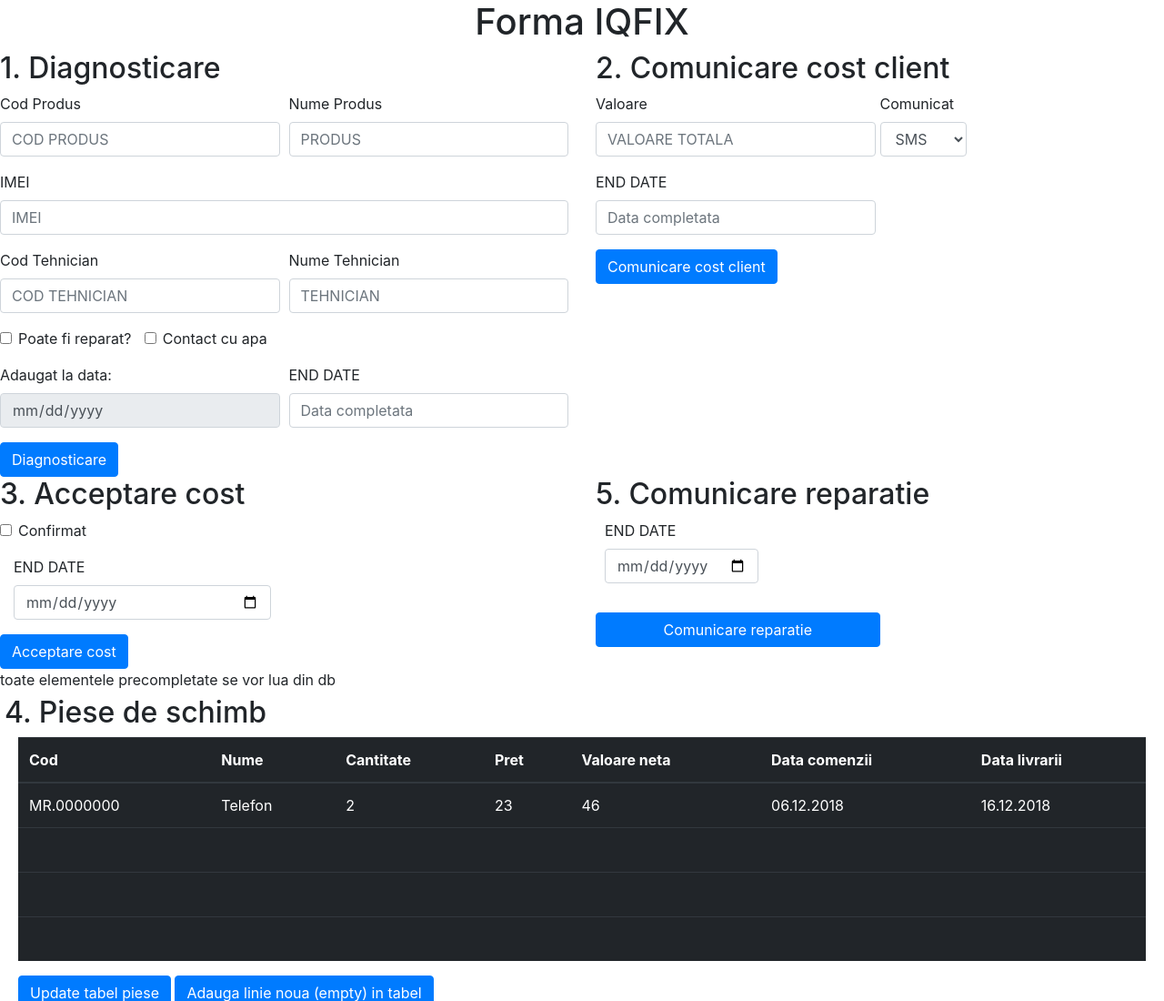
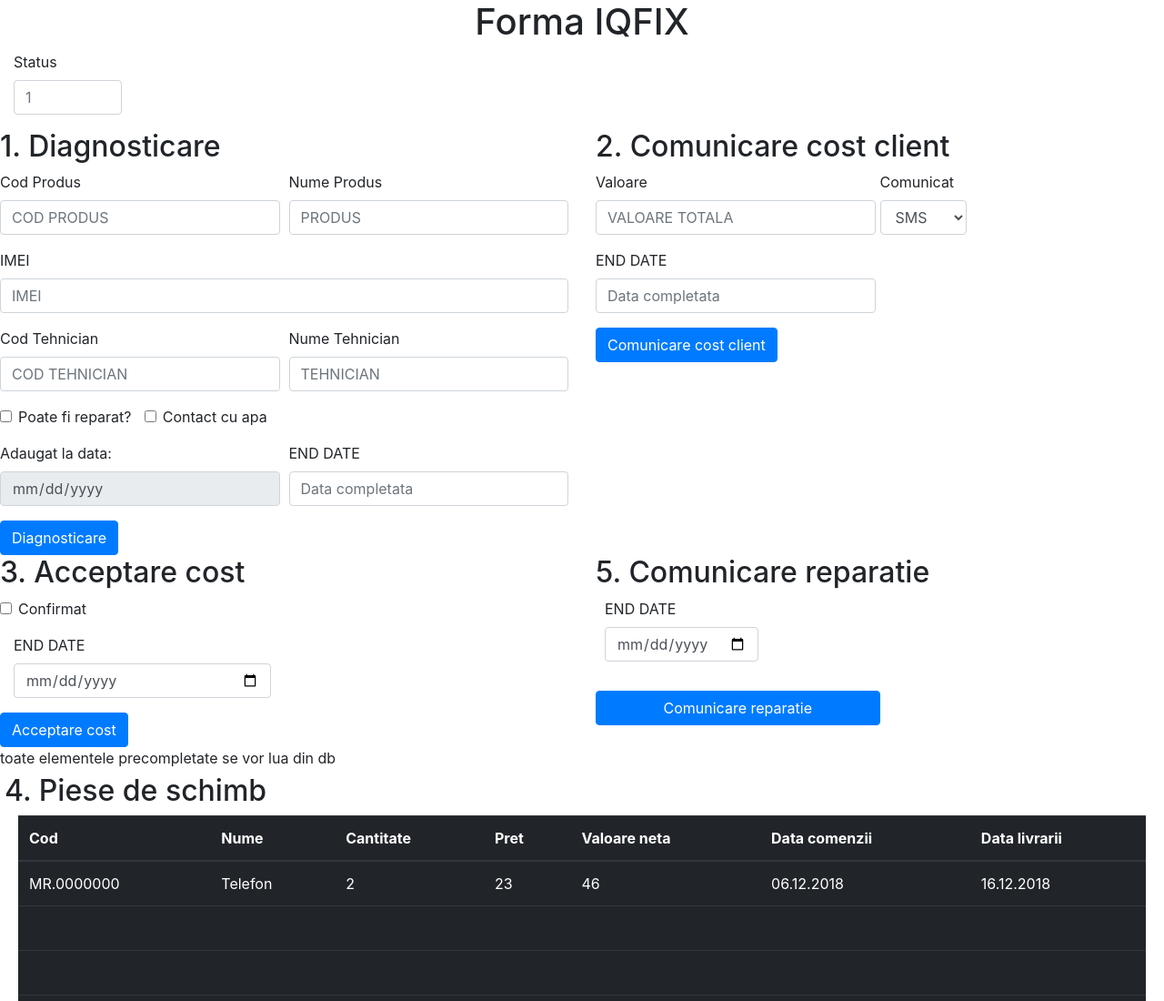
Before and after one commit to Katzuno/ProjectForInterns-ITHIT, a plain HTML site: page public/index.html in a window 1280 px wide. Shown: the top 1100 px of the page at 91% size. Drawn offline with nearby package versions, Linux system fonts and the light colour scheme.

Commit message:
Updated Status

```diff
--- a/public/index.html
+++ b/public/index.html
@@ -13,6 +13,14 @@
   </head>
   <body>
     <h1>Forma IQFIX</h1>
+    <div class = "row">
+        <form method = "POST" class = "col-md-3" name = "status">
+            <div class="form-group col-md-6">
+                <label for="cod_produs">Status</label>
+                <input type="number" class="form-control" id="status" name = "status" placeholder="1">
+            </div>
+        </form>
+    </div>
     <div class = "row">
     <form method = "POST" class = "col-md-6" name = "pas1" id = "pas1">
         <h2> 1. Diagnosticare </h2>
```
